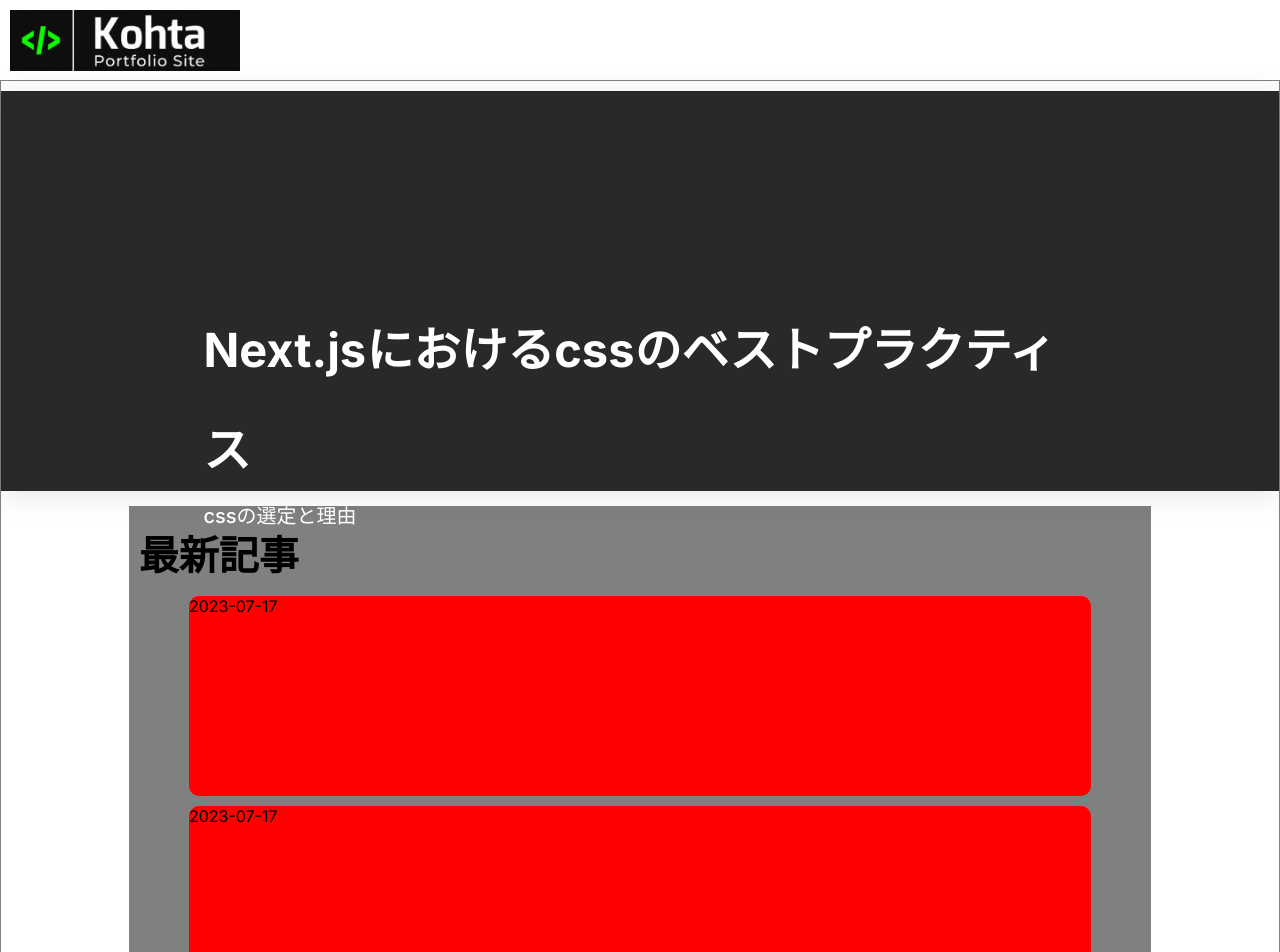
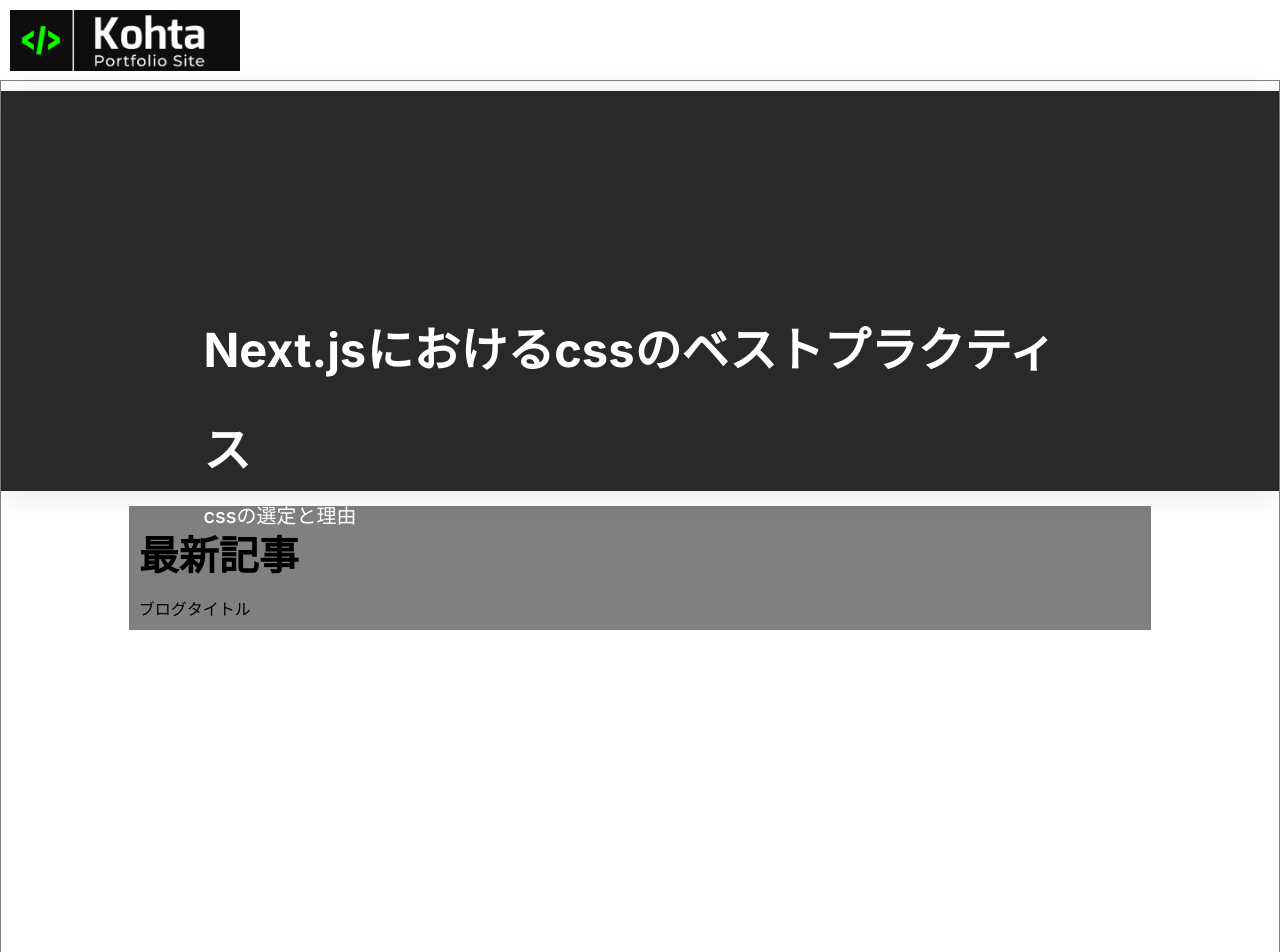
Before and after one commit to kohta9521/BlogSite_kohta, a Next.js app: page / in a window 1280 px wide. Shown: the top 952 px of the page. Built offline with nearby package versions, Linux system fonts and the light colour scheme.

Commit message:
add new arry about blog section componets #21

```diff
--- a/src/app/components/organisms/NewBlogSection.tsx
+++ b/src/app/components/organisms/NewBlogSection.tsx
@@ -6,13 +6,53 @@
 import BlogCard from "../molecules/BlogCard";
 
 
+// map関数を使用した繰り返し幸運でこの中で配列を作成して
+// それを表示させるのではいけないのか？
+
+// しかしそれだとバックエンドとの接続でいちいち配列内にぶち込む必要、現存のコードだと不可能
+
+
+// とりあえず配列の中に全ての最新記事の内容を保管してみる
+// バックエンドの実装はその後w
+type NewBlogContent = {
+  id: number;
+  date: string;
+  imgUrl: string;
+  titleText: string;
+  explainText: string;
+  tag:string;
+}
+
 const NewBlogSection: React.FC = () => {
+
+// ブログ内容を格納する配列
+// 後々map関数で全てを出力
+  const newBlogContent: NewBlogContent[] = [
+    {
+      id: 1,
+      date: "2021-07-17",
+      imgUrl: "https://placehold.jp/150x150.png",
+      titleText: "ブログタイトル",
+      explainText: "ブログの説明文",
+      tag: "ブログタグ"
+    },
+  ]
+
   return (
     <div className={styles.newBlogBox}>
       <Title id={1} text="最新記事" link="#blog" size="medium"  />
+      {
+        newBlogContent.map((item, i) => (
+          // ここにブログカードを格納、もしくはそれ配下の子コンポーネントを直接記述
+          // 製作中
+          <div className={styles.blogCard}>
+            {item.titleText}
+          </div>
+        ))
+      }
+      {/* <BlogCard />
       <BlogCard />
-      <BlogCard />
-      <BlogCard />
+      <BlogCard /> */}
     </div>
   )
 }
```
